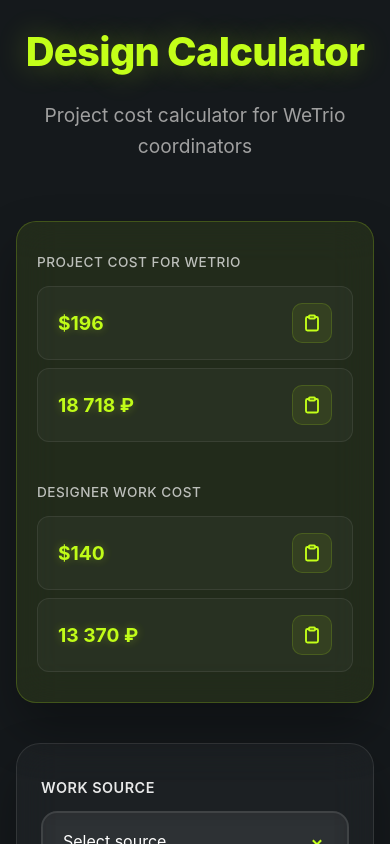
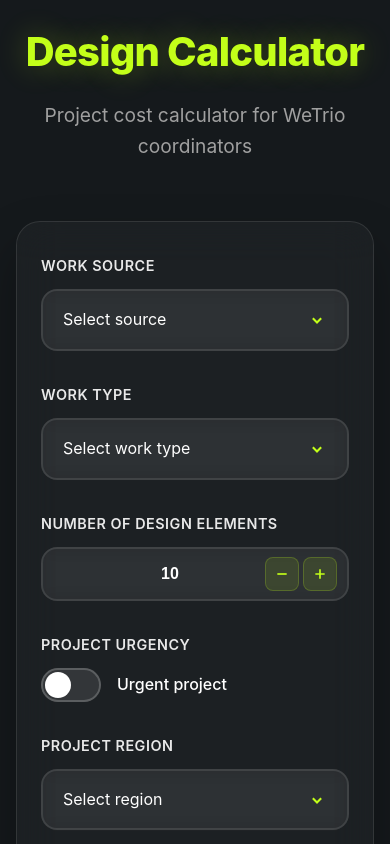
Before and after one commit to nkerft/design-calculator-web, a React (Create React App) app: page / in a window 390 px wide. Shown: the top 844 px of the page. Built offline with nearby package versions, Linux system fonts and the light colour scheme; the HTML template or start-up script is replaced by a standard one.

Commit message:
Fix mobile layout: remove sticky prices and reorder sections

```diff
--- a/src/index.css
+++ b/src/index.css
@@ -790,18 +790,16 @@ input:checked ~ .toggle-label {
     width: 100%;
     max-width: 500px;
     padding: 32px 24px;
-    order: 2;
+    order: 1;
   }
 
   .results-section {
-    position: sticky;
-    top: 0;
+    position: static;
     width: 100%;
     max-width: 500px;
     padding: 30px 20px;
-    order: 1;
-    z-index: 100;
-    margin-bottom: 20px;
+    order: 2;
+    margin-top: 20px;
   }
 
   .header h1 {
```
